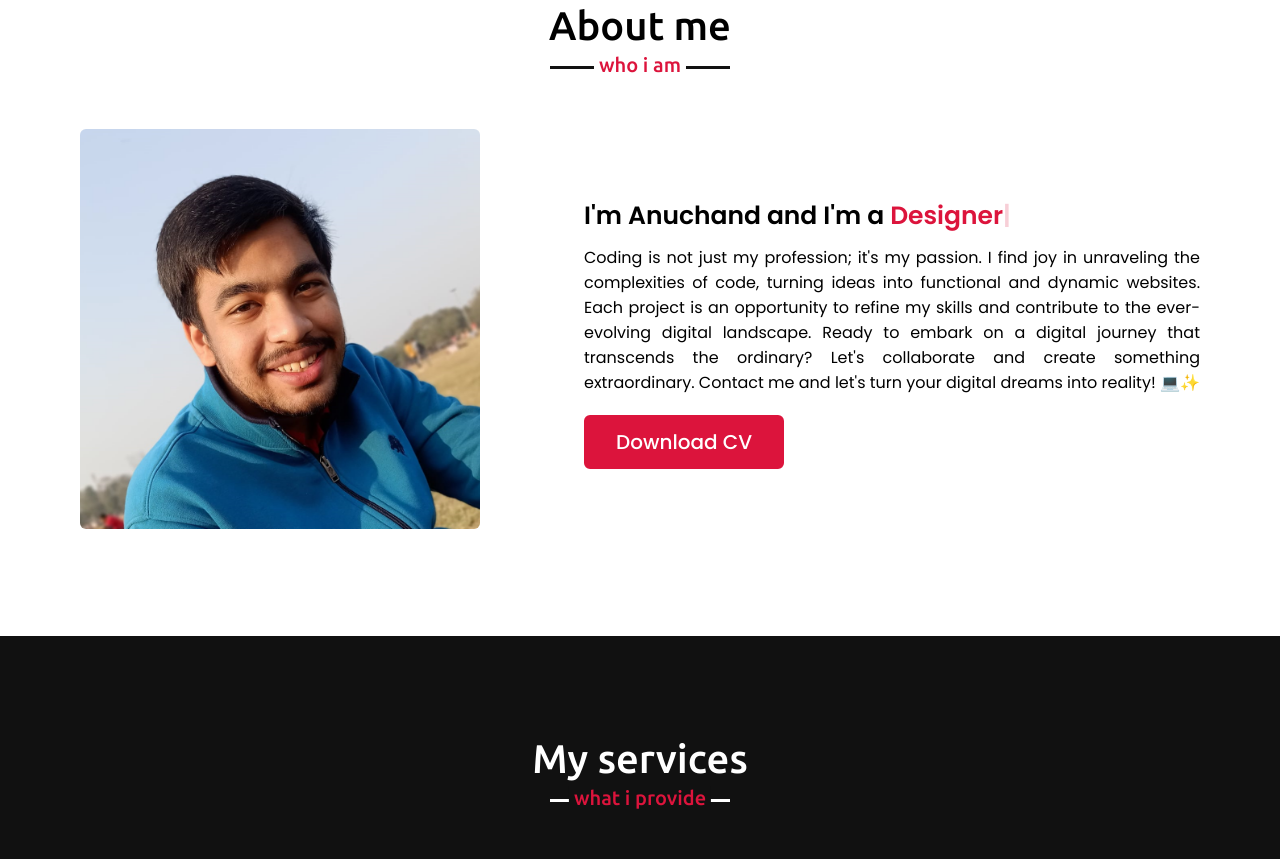
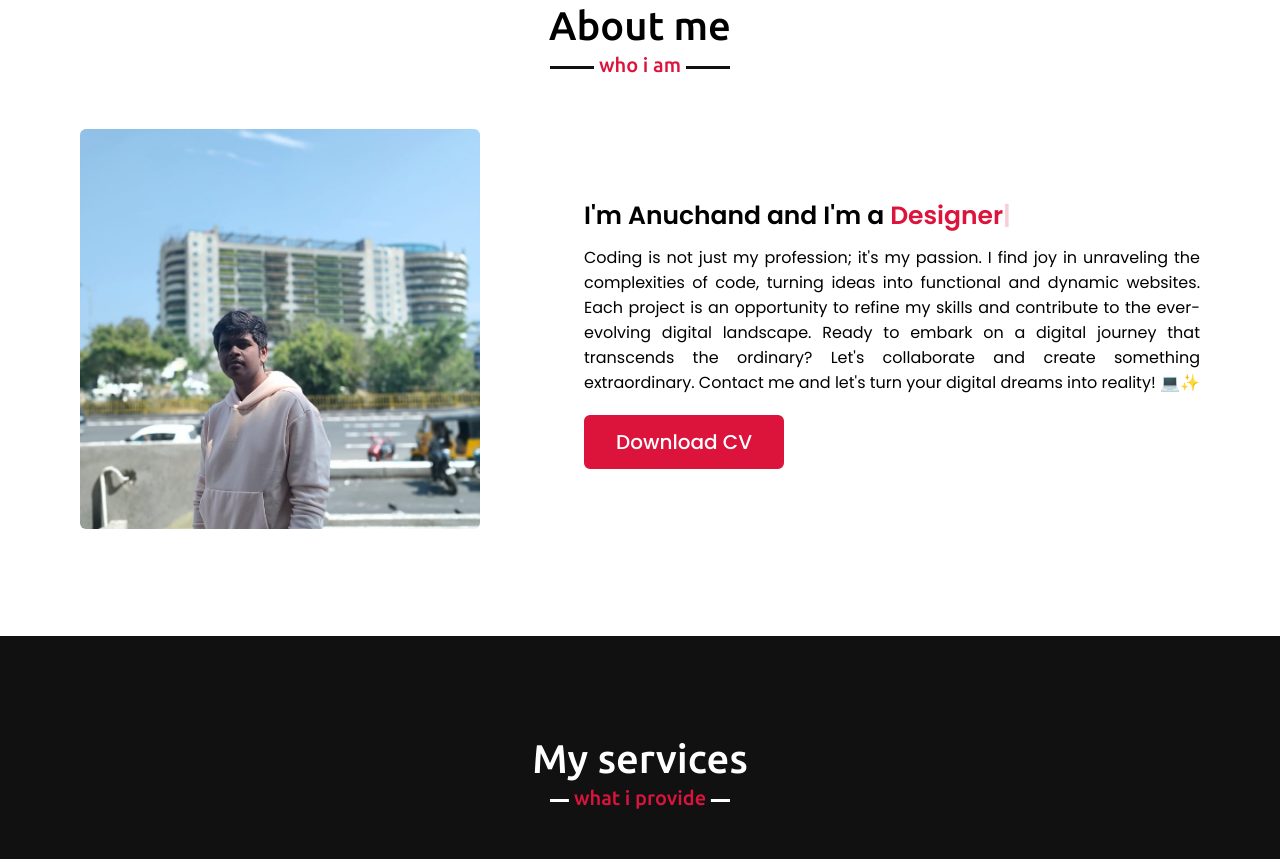
Before and after one commit to Anuchand5305/portfolio-Anuchand, a plain HTML site: page portfolio dsa monday/index.html in a window 1280 px wide. Shown: the part 897-1756 px from the top of the page. Drawn offline with nearby package versions, Linux system fonts and the light colour scheme.

Commit message:
Update index.html

```diff
--- a/portfolio dsa monday/index.html
+++ b/portfolio dsa monday/index.html
@@ -53,7 +53,7 @@
             <h2 class="title">About me</h2>
             <div class="about-content">
                 <div class="column left">
-                    <img src="rohanportfolioimg.png" alt="">
+                    <img src="https://github.com/Anuchand5305/portfolio-Anuchand/blob/main/portfolio%20dsa%20monday/WhatsApp%20Image%202023-11-14%20at%205.53.59%20PM.jpeg" alt="">
                 </div>
                 <div class="column right">
                     <div class="text">I'm Anuchand and I'm a <span class="typing-2"></span></div>
```
